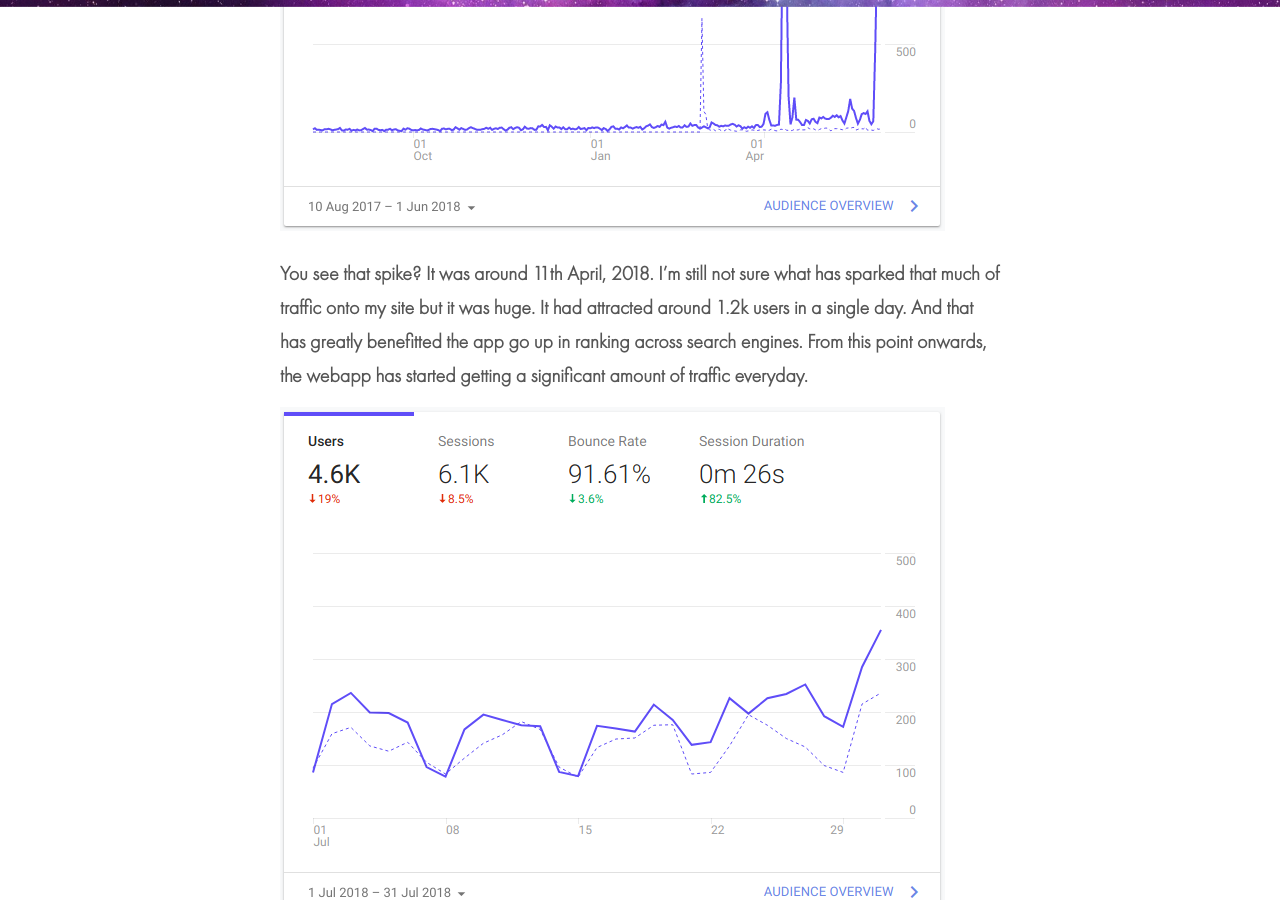
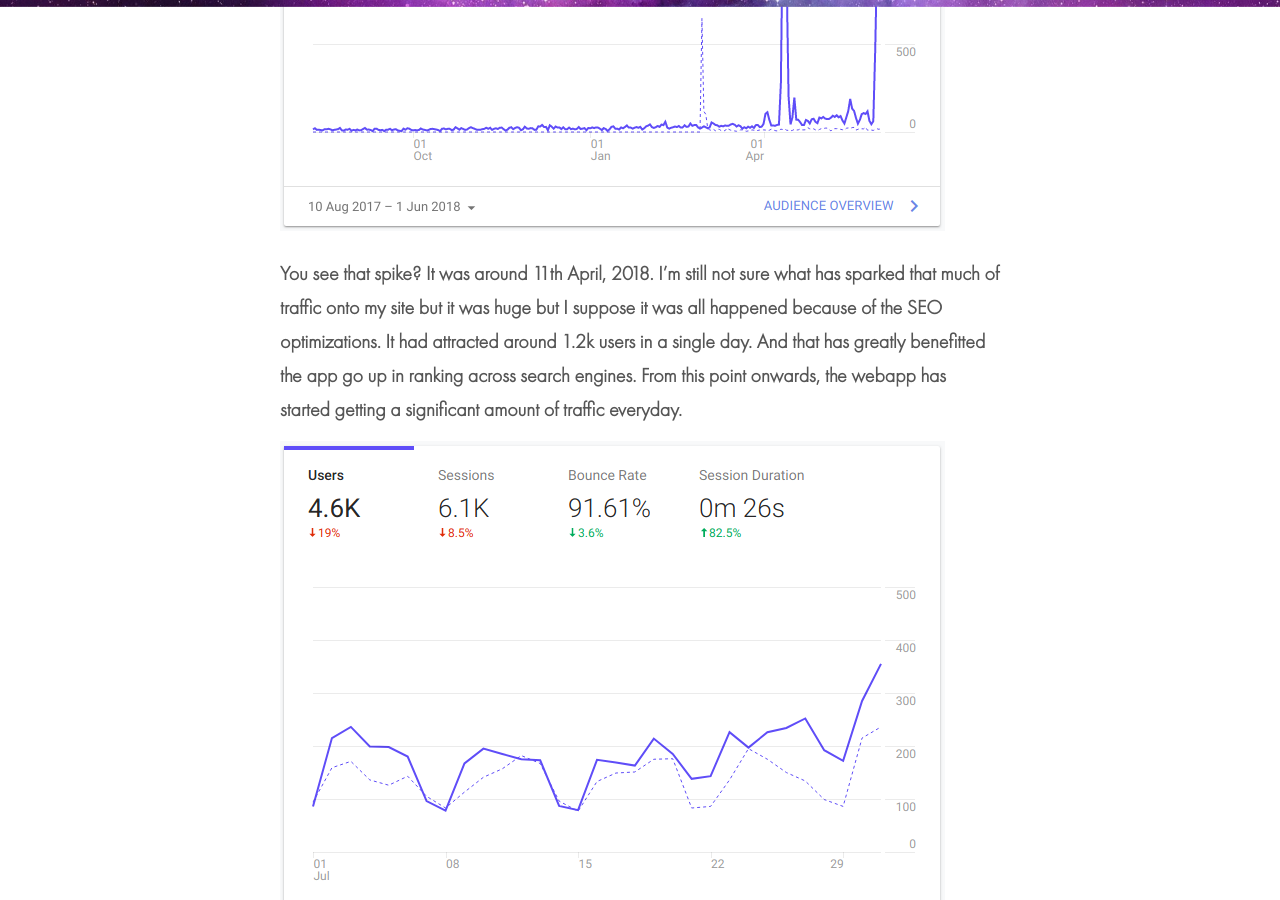
Before and after one commit to varunkumardev/amitmerchant1990.github.io, a Jekyll site: the page built from _posts/2018-11-21-How-My-Simple-Notepad-App-Went-From-Zero-To-10k-Users-Monthly.md, in a window 1280 px wide and 900 px high, scrolled down 1965 px. Built offline with Jekyll 4.4.1, drawn with Linux system fonts in a browser that asks for light colours; comment, search, counter and statistics services are not loaded.

Commit message:
Improved the post

```diff
--- a/_posts/2018-11-21-How-My-Simple-Notepad-App-Went-From-Zero-To-10k-Users-Monthly.md
+++ b/_posts/2018-11-21-How-My-Simple-Notepad-App-Went-From-Zero-To-10k-Users-Monthly.md
@@ -17,7 +17,7 @@
 
 ![](/images/Apr-2018.png)
 
-You see that spike? It was around 11th April, 2018. I'm still not sure what has sparked that much of traffic onto my site but it was huge. It had attracted around 1.2k users in a single day. And that has greatly benefitted the app go up in ranking across search engines. From this point onwards, the webapp has started getting a significant amount of traffic everyday.
+You see that spike? It was around 11th April, 2018. I'm still not sure what has sparked that much of traffic onto my site but it was huge but I suppose it was all happened because of the SEO optimizations. It had attracted around 1.2k users in a single day. And that has greatly benefitted the app go up in ranking across search engines. From this point onwards, the webapp has started getting a significant amount of traffic everyday.
 
 ![](/images/July-2018.png)
 
```
